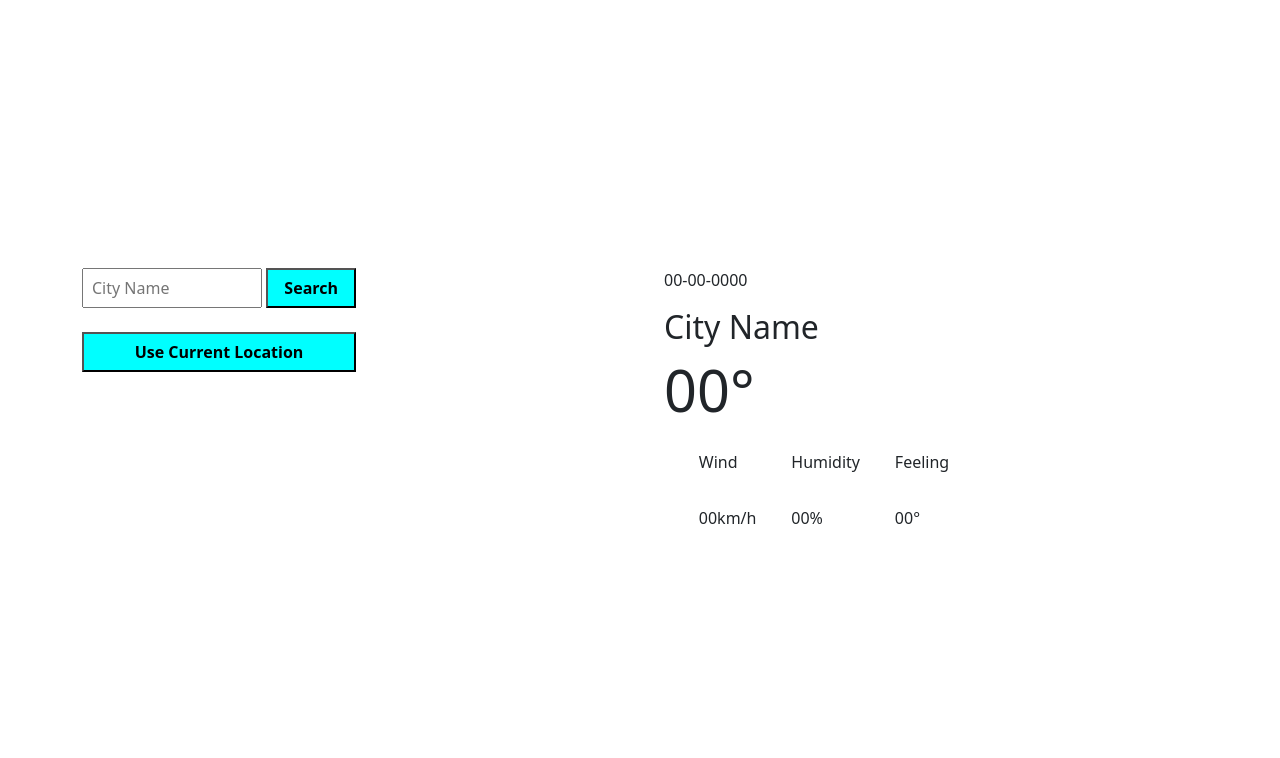
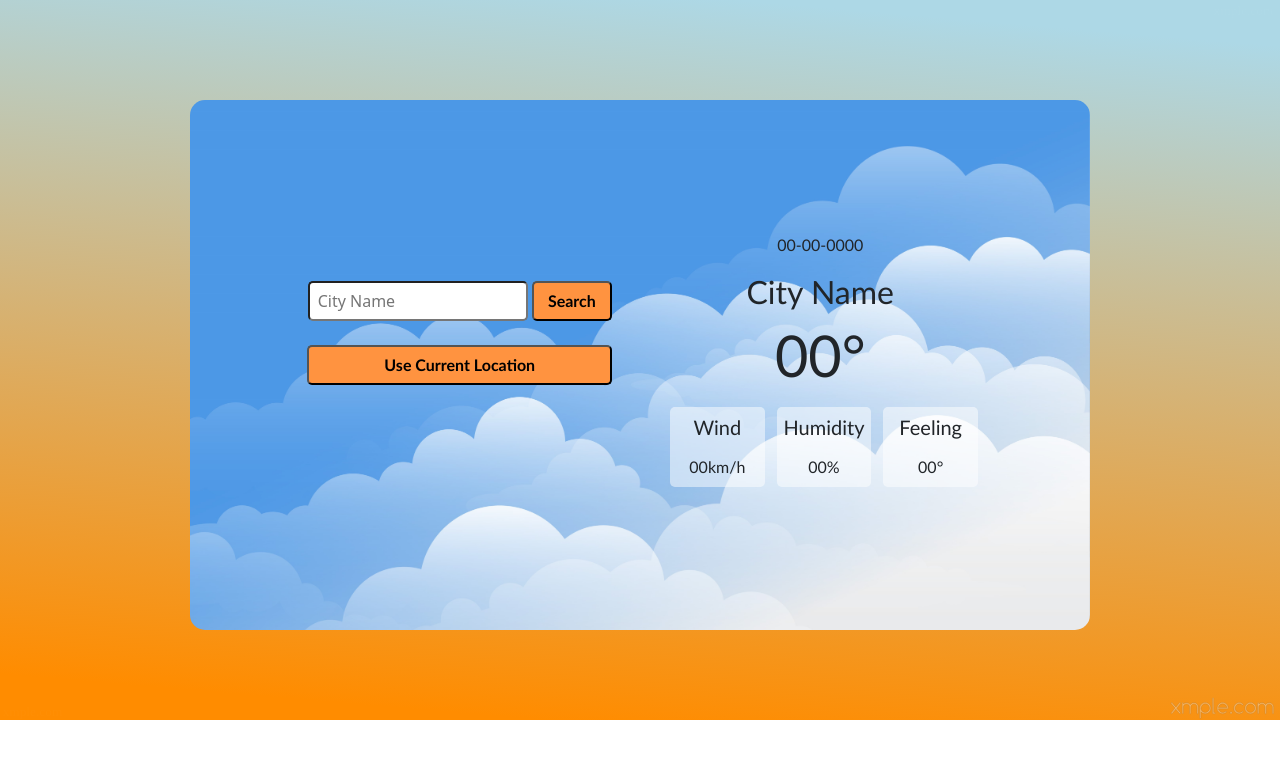
Before and after one commit to Ala4L/Weather_App, a plain HTML site: page index.html in a window 1280 px wide. Drawn offline with nearby package versions, Linux system fonts and the light colour scheme.

Commit message:
added css styling

```diff
--- a/assets/css/styles.css
+++ b/assets/css/styles.css
@@ -1,25 +1,45 @@
-body{
-    height: 100vh;
+body {
+    background-image: url("../img/linear-gradient-orange-blue-1920x1080-c2-ff8c00-add8e6-a-255-f-14.svg");
+    background-size: 100%;
+    background-repeat: no-repeat;
+}
+
+
+section{
+    height:530px;
+    width: 900px !important;
     display: flex;
     align-items: center;
     justify-content: center;
     text-align: center;
+    background-image: url("../img/bg-image.jpg");
+    background-size: cover;
+    background-repeat: no-repeat;
+    margin-top: 100px;
+    padding-top: 50px;
+    padding-bottom: 50px;
+    border-radius: 15px;
+
+
+
 }
 
 #left-side #right-side{
-    width: 350px;
+    width: 100px;
     height: 500px;
     display: flex;
     flex-direction: column;
     align-items: center;
     justify-content: space-around;
-    color:blue;
+    column-gap: 100px;
+
+
 }
 
 .details{
     display: flex;
     align-items: center;
-    justify-content: space-evenly;
+    justify-content: space-around;
     width: 320px;
     height: 100px;
     border-radius: 3px;
@@ -28,32 +48,54 @@ body{
 .details div{
     height: 80px;
     line-height: 40px;
+    width: 100px;
+    background-color: rgb(255, 255, 255, 0.5);
+    padding-top: 8px;
+    margin-left: 6px;
+    margin-right: 6px;
+    border-radius: 5px;
 }
+
 
 #main-temp{
     font-size: 3.6rem;
 }
 
 .form input{
-    width: 180px;
+    width: 220px;
     height: 40px;
     padding: 0.5rem;
+    border-radius: 5px;
+
 }
 
 #search{
-    width: 90px;
+    width: 80px;
     height: 40px;
-    background-color: aqua;
+    background-color: rgb(255, 147, 64);
     color: #000;
     font-weight: 600;
     cursor: pointer;
+    font-family: 'Gill Sans', 'Gill Sans MT', Calibri, 'Trebuchet MS', sans-serif;
+    border-radius: 5px;
 }
 
 #location{
-    width: 274px;
+    width: 305px;
     height: 40px;
-    background-color: aqua;
+    background-color: rgb(255, 147, 64);
     color: #000;
     font-weight: 600;
     cursor: pointer;
+    font-family:'Gill Sans', 'Gill Sans MT', Calibri, 'Trebuchet MS', sans-serif;
+    border-radius: 5px;
 }
+
+#search:hover, #location:hover {
+    background-color:rgb(7, 152, 241);
+    color: white;
+}
+
+p, h1, h2, h5 {
+    font-family:'Gill Sans', 'Gill Sans MT', Calibri, 'Trebuchet MS', sans-serif;
+}
--- a/index.html
+++ b/index.html
@@ -9,30 +9,30 @@
     <link href="https://cdn.jsdelivr.net/npm/bootstrap@5.3.0/dist/css/bootstrap.min.css" rel="stylesheet" integrity="sha384-9ndCyUaIbzAi2FUVXJi0CjmCapSmO7SnpJef0486qhLnuZ2cdeRhO02iuK6FUUVM" crossorigin="anonymous">
 </head>
 <body>
-    <section class="input-part container-sm mb-3">
+    <section class="input-part container-sm overflow-auto">
         <div class="form row gx-5">
-            <div class="col-sm-6 pt-3" id="left-side">
+            <div class="col-sm-6 pt-5" id="left-side">
                 <input type="text" id="text" placeholder="City Name" autocomplete="off" onkeypress="enter(event)" required/>
                 <button id="search" onClick="getdata()">Search</button>
                 <br>
                 <br>
                 <button id="location">Use Current Location</button>
             </div>
-            <div class="col-sm-6 pt-3" id="right-side">
+            <div class="col-sm-6" id="right-side">
                 <p class="name" id="date">00-00-0000</p>
                 <h2 id="city-name">City Name</h2>
                 <h1 id="main-temp">00&deg</h1>
                 <div class="details">
                     <div>
-                        <p>Wind</p>
+                        <h5>Wind</h5>
                         <p id="wind">00km/h</p>
                     </div>
                     <div>
-                        <p>Humidity</p>
+                        <h5>Humidity</h5>
                         <p id="humidity">00%</p>
                     </div>
                     <div>
-                        <p>Feeling</p>
+                        <h5>Feeling</h5>
                         <p id="feel-like">00&deg</p>
                     </div>
             </div>
```
Also changed, not shown: assets/img/bg-image.jpg (added), assets/img/linear-gradient-orange-blue-1920x1080-c2-ff8c00-add8e6-a-255-f-14.svg (added).
